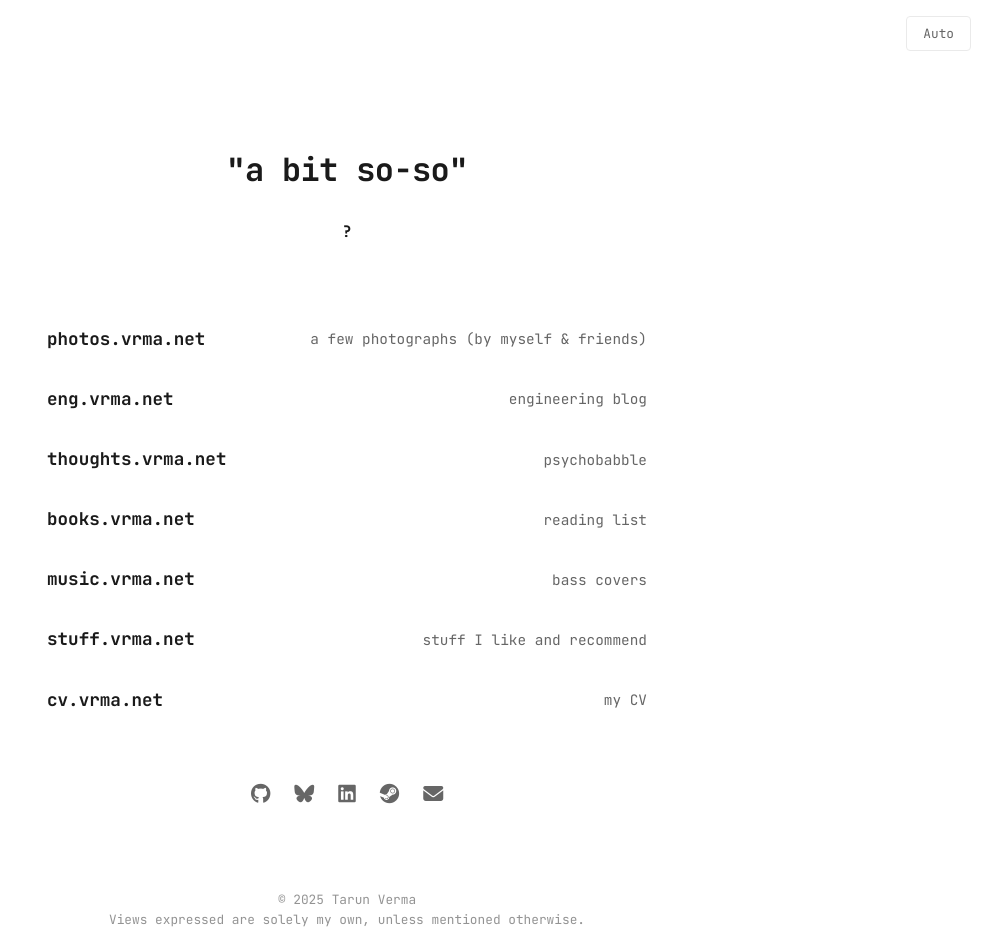
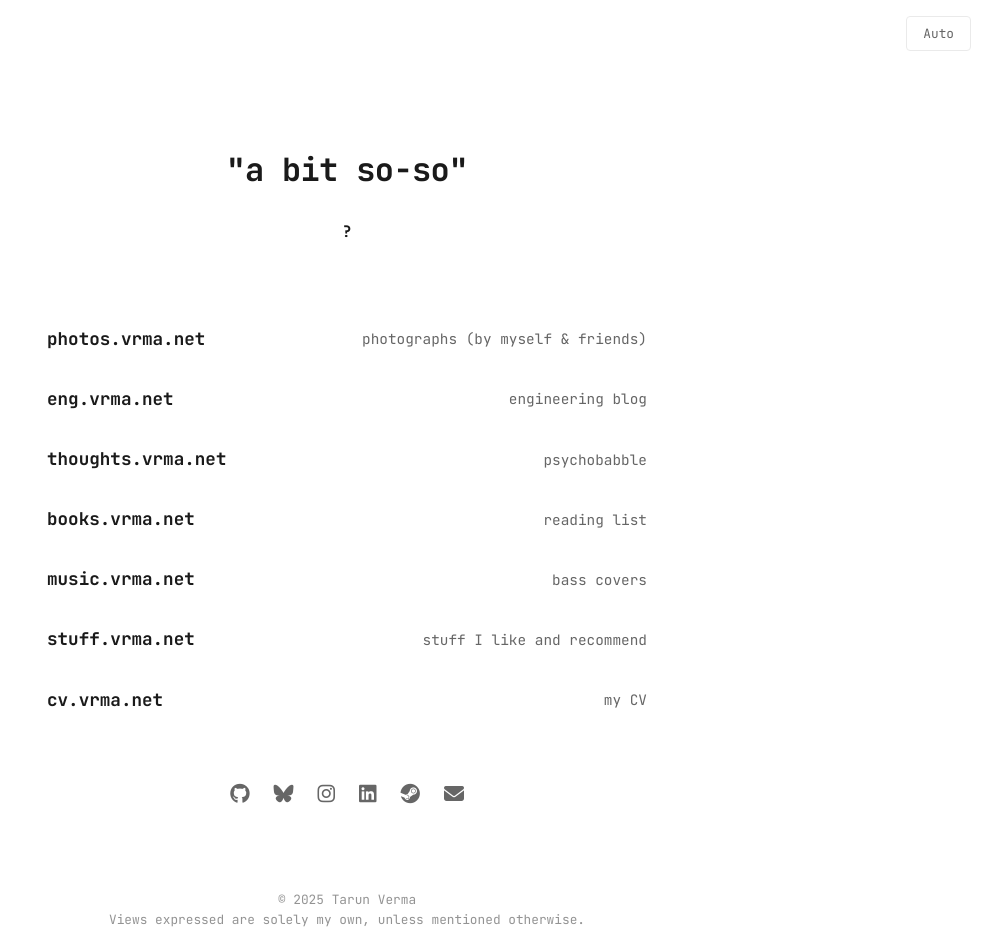
Before and after one commit to tarun-verma/website, a plain HTML site: page index.html in a window 1280 px wide. Shown: the whole page, without its empty margins (293-1280 px from the left). Drawn offline with Linux system fonts and the light colour scheme.

Commit message:
instagram link

```diff
--- a/index.html
+++ b/index.html
@@ -35,7 +35,7 @@
                 <li>
                     <a href="https://photos.vrma.net" class="link-item">
                         <span class="link-title">photos.vrma.net</span>
-                        <span class="link-desc">a few photographs (by myself & friends)</span>
+                        <span class="link-desc">photographs (by myself & friends)</span>
                     </a>
                 </li>
                 <li>
@@ -79,7 +79,7 @@
     </main>
 
     <div class="socials">
-        <a href="https://github.com/tarun-verma" target="_blank" aria-label="GitHub"><i class="fa-brands fa-github"></i></a><a href="https://bsky.app/profile/wtfta.run" target="_blank" aria-label="Bluesky"><i class="fa-brands fa-bluesky"></i></a><a href="https://linkedin.com/in/tarun08" target="_blank" aria-label="LinkedIn"><i class="fa-brands fa-linkedin"></i></a><a href="https://steamcommunity.com/id/comfortablydumb/" target="_blank" aria-label="Steam"><i class="fa-brands fa-steam"></i></a><a href="mailto:tr.vrma@gmail.com" target="_blank" aria-label="Email"><i class="fa-solid fa-envelope"></i></a>
+        <a href="https://github.com/tarun-verma" target="_blank" aria-label="GitHub"><i class="fa-brands fa-github"></i></a><a href="https://bsky.app/profile/tescodemon.bsky.social" target="_blank" aria-label="Bluesky"><i class="fa-brands fa-bluesky"></i></a><a href="https://www.instagram.com/fretfulfrog/" target="_blank" aria-label="Instagram"><i class="fa-brands fa-instagram"></i></a><a href="https://linkedin.com/in/tarun08" target="_blank" aria-label="LinkedIn"><i class="fa-brands fa-linkedin"></i></a><a href="https://steamcommunity.com/id/comfortablydumb/" target="_blank" aria-label="Steam"><i class="fa-brands fa-steam"></i></a><a href="mailto:tr.vrma@gmail.com" target="_blank" aria-label="Email"><i class="fa-solid fa-envelope"></i></a>
     </div>
 
     <footer>
```
Also changed, not shown: 1 other file.
